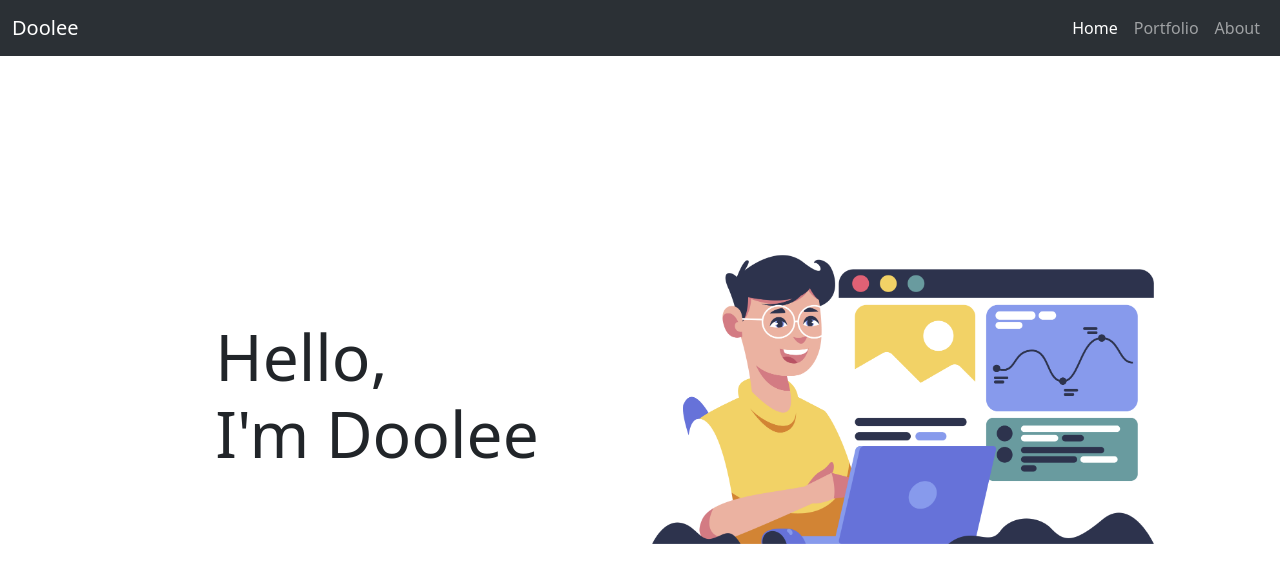
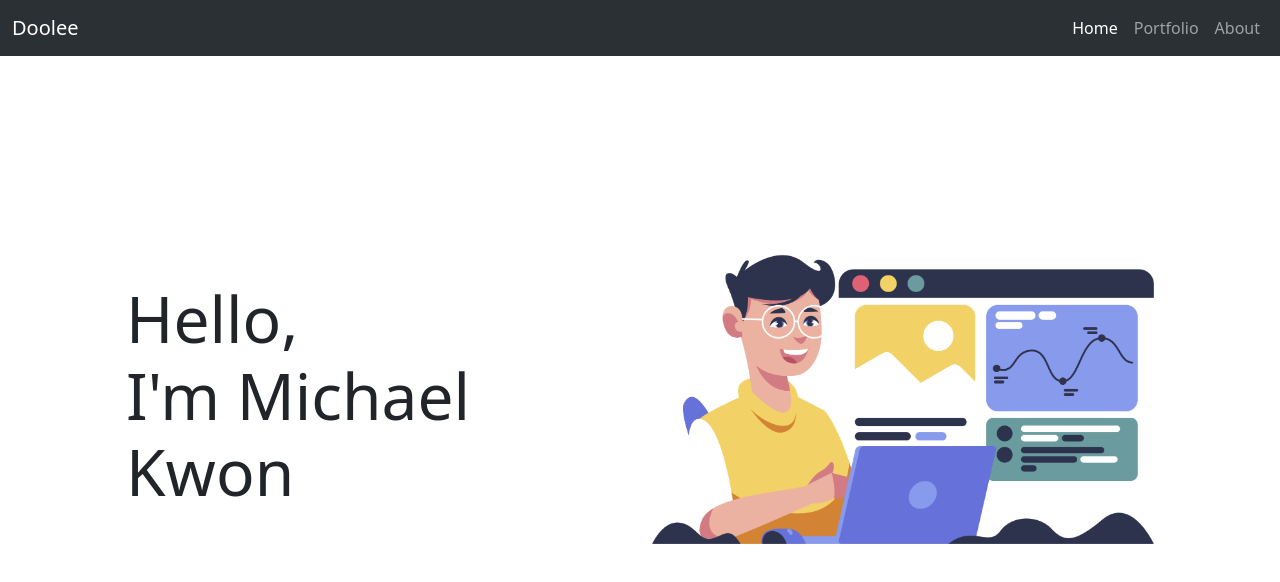
Before and after one commit to csslick/vue3-portfolio, a Vue app: page / in a window 1280 px wide. Shown: the top 582 px of the page. Built offline with nearby package versions, Linux system fonts and the light colour scheme.

Commit message:
section2-28 타이틀 영역 컴포너트로 만들기

```diff
--- a/src/App.vue
+++ b/src/App.vue
@@ -1,4 +1,5 @@
 <script setup>
+  import Title from './components/Title.vue';
 
 </script>
 
@@ -25,49 +26,8 @@
       </div>
     </div>
   </nav>
-
-  <section id="title">
-    <div class="container">
-      <div class="detail row">
-        <figure class="col-md-6">
-          <img src="./assets/images/title.png" alt="title">
-        </figure>
-        <div class="text col-md-6">
-          <h2>Hello,<br>I'm Doolee</h2>
-        </div>
-      </div>
-    </div>
-  </section>
+  <Title />
 </template>
 
 <style scoped lang="scss">
-#title {
-
-  .container {
-    $navbar_height: 56px; // navbar 높이값
-    height: 100vh;
-    padding: $navbar_height;
-
-    .row {
-      height: 100%;
-      flex-direction: row-reverse;
-    }
-  }
-
-  figure {
-    img {
-      width: 100%;
-    }
-    display: grid;
-    place-items: center;
-  }
-
-  .text {
-    h2 {
-      font-size: 4em;
-    }
-
-    display: grid;
-    place-items: center;
-  }
-}</style>
+</style>
--- /dev/null
+++ b/src/components/Title.vue
@@ -0,0 +1,51 @@
+<template>
+  <section id="title">
+    <div class="container">
+      <div class="detail row">
+        <figure class="col-md-6">
+          <img src="../assets/images/title.png" alt="title">
+        </figure>
+        <div class="text col-md-6">
+          <h2 v-html="title"></h2>
+        </div>
+      </div>
+    </div>
+  </section>
+</template>
+
+<script setup>
+  const title = "Hello,<br> I'm Michael Kwon";
+
+</script>
+
+<style lang="scss">
+#title {
+  .container {
+    $navbar_height: 56px; // navbar 높이값
+    height: 100vh;
+    padding: $navbar_height;
+
+    .row {
+      height: 100%;
+      flex-direction: row-reverse;
+    }
+  }
+
+  figure {
+    img {
+      width: 100%;
+    }
+    display: grid;
+    place-items: center;
+  }
+
+  .text {
+    h2 {
+      font-size: 4em;
+    }
+
+    display: grid;
+    place-items: center;
+  }
+}
+</style>
```
